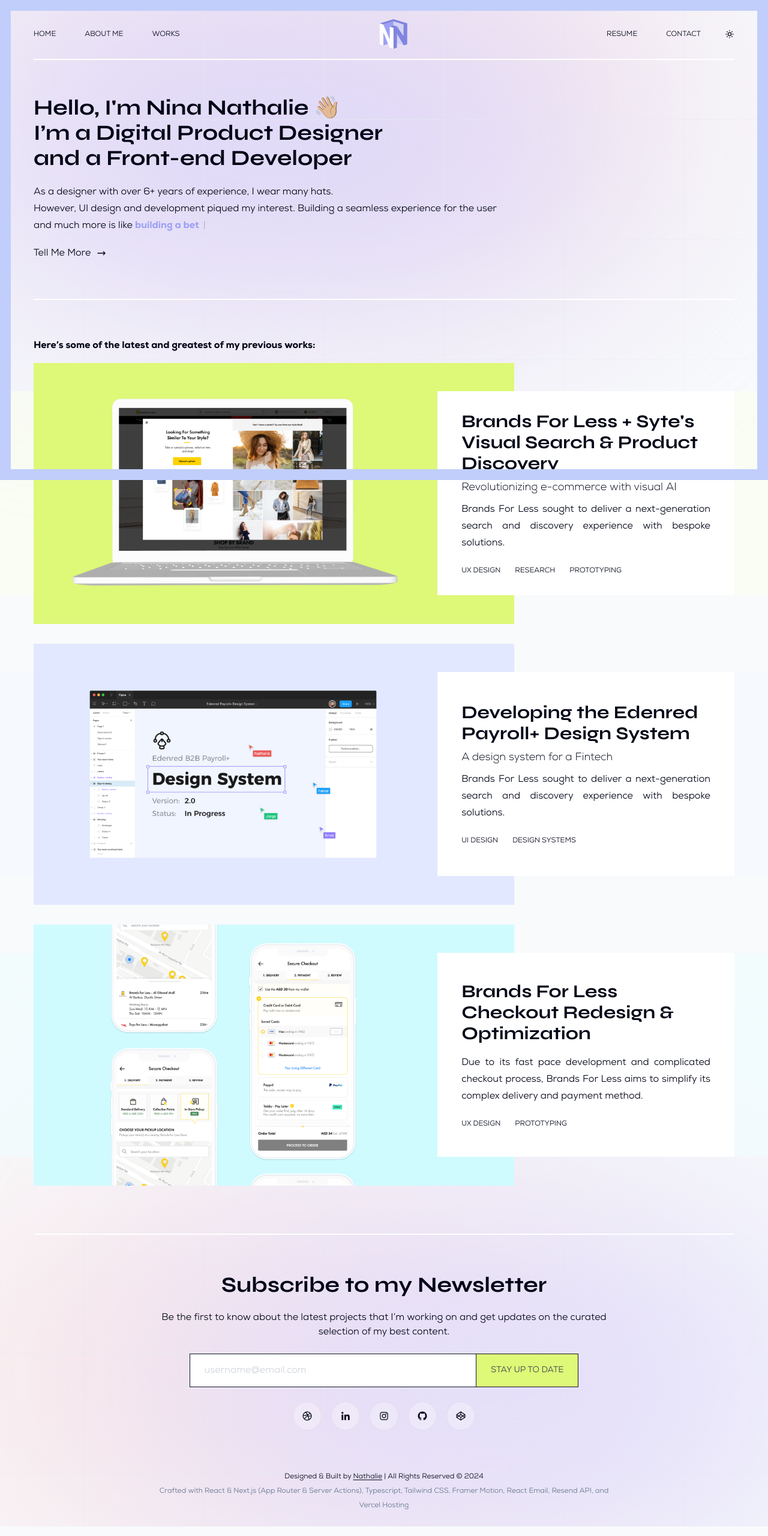
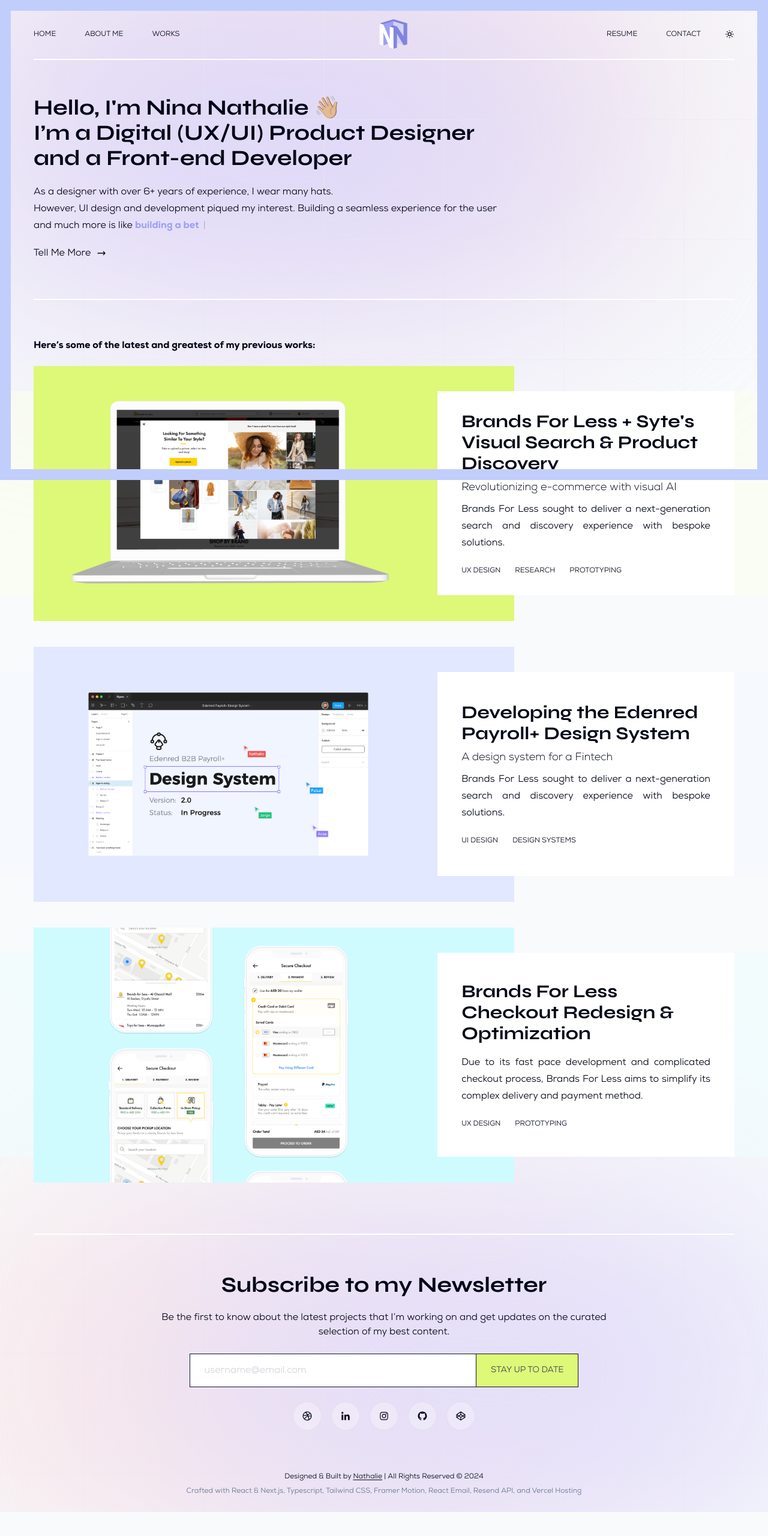
Before and after one commit to ninanathalie/v2.1, a Next.js app: page / in a window 1280 px wide. Shown: the whole page at 60% size. After the commit the page ends 2536 px from the top, so only its background shows below. Built offline with nearby package versions, Linux system fonts and the light colour scheme.

Commit message:
feat(doc): update attachments + fix showcase height

```diff
--- a/components/home/intro.tsx
+++ b/components/home/intro.tsx
@@ -20,7 +20,7 @@ export default function Intro() {
             <div className="md:col-span-2">
               <motion.div className="featured-text relative sm:text-4xl text-3xl font-bold pb-2 md:pb-5" initial={{ opacity: 0, y: 100 }} animate={{ opacity: 1, y: 0 }}>
                 <SectionHeading>Hello, I'm Nina Nathalie 👋🏼 </SectionHeading> <br className="break-web" />
-                <SectionHeading>I’m a Digital Product Designer</SectionHeading> <br className="break-web" />
+                <SectionHeading>I’m a Digital (UX/UI) Product Designer</SectionHeading> <br className="break-web" />
                 <SectionHeading>and a Front-end Developer</SectionHeading>
               </motion.div>
 
--- a/components/home/showcase.tsx
+++ b/components/home/showcase.tsx
@@ -33,7 +33,7 @@ function Showcase({ title, sub, description, tags, imageUrl, link }: ShowcasePro
       <a href={link}>
         <div className="xl:bg-featured-container px-0 flex w-full items-center justify-center mb-10 xl:mb-32 2xl:mb-42 4xl:mb-48 xl:h-[340px] 3xl:h-[380px] overflow-visible">
           <div className="container xl:flex items-center xl:-space-x-32 px-8 md:px-16 lg:px-14 xl:px-30 3xl:px-52 4xl:px-72">
-            <div className="bg-featured-img flex items-center justify-center xl:w-5/6 w-full 4xl:h-[525px] 3xl:h-[445px] lg:h-[435px] md:h-[320px] h-[250px] overflow-hidden">
+            <div className="bg-featured-img flex items-center justify-center xl:w-5/6 w-full 4xl:h-[525px] 3xl:h-[475px] lg:h-[425px] md:h-[320px] h-[250px] overflow-hidden">
               <motion.div className="relative w-full h-full" initial={{ opacity: 0, scale: 0 }} animate={{ opacity: 1, scale: 1 }} transition={{ type: "tween", duration: 0.3 }}>
                 <Image src={imageUrl} alt={title} quality={95} className="mx-auto xl:mx-0 object-cover" />
               </motion.div>
--- a/components/shared/footer.tsx
+++ b/components/shared/footer.tsx
@@ -100,7 +100,7 @@ export default function Footer() {
                   | All Rights Reserved &copy; {currentYear}
                 </small>{" "}
                 <br />
-                <small className="text-xs text-slate-500 dark:text-slate-400">Crafted with React & Next.js (App Router & Server Actions), Typescript, Tailwind CSS, Framer Motion, React Email, Resend API, and Vercel Hosting</small>
+                <small className="text-xs text-slate-500 dark:text-slate-400">Crafted with React & Next.js, Typescript, Tailwind CSS, Framer Motion, React Email, Resend API, and Vercel Hosting</small>
               </motion.div>
             </div>
           </div>
```
Also changed, not shown: 1 other file (tests, documents, lock files or other folders).
